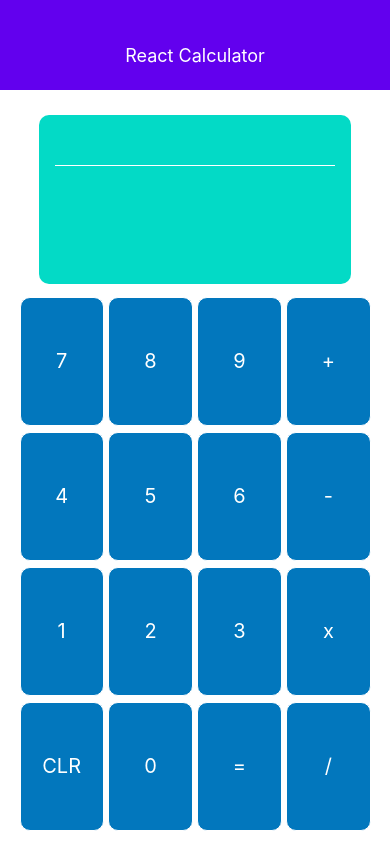
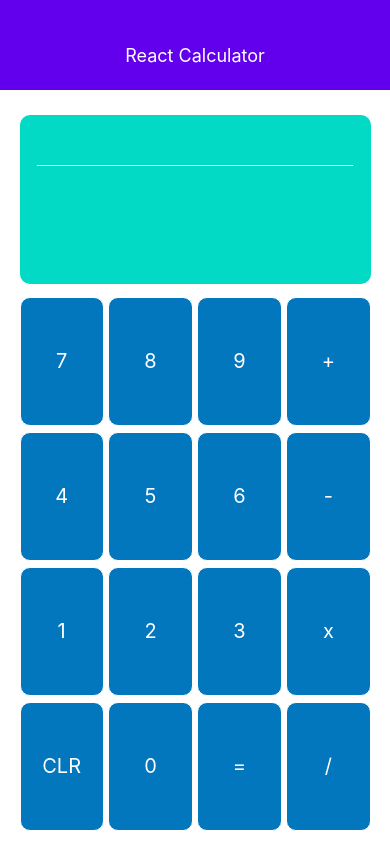
Before and after one commit to casagrande-gust/react-calculator, a React Native app: screen / in a window 390 px wide. Built offline with nearby package versions, Linux system fonts and the light colour scheme.

Commit message:
DualDisplay: adjust width and horizontal margin

```diff
--- a/components/DualDisplay.js
+++ b/components/DualDisplay.js
@@ -6,14 +6,14 @@ import Colors from '../constants/colors';
 
 const styles = StyleSheet.create({
   container: {
-    width: '80%',
+    width: '90%',
     height: '20%',
     borderRadius: 10,
     backgroundColor: Colors.accent,
     justifyContent: 'center',
     alignItems: 'center',
     marginTop: 25,
-    marginHorizontal: '10%',
+    marginHorizontal: '5%',
   },
   secondaryContainer: {
     flex: 3,
```
